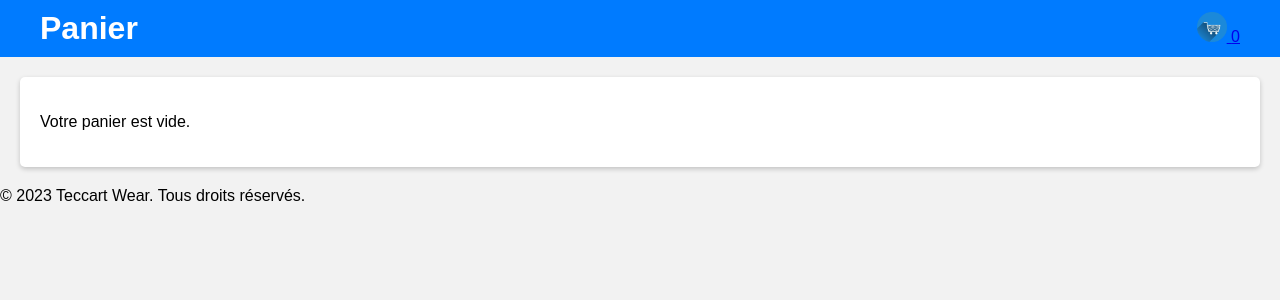
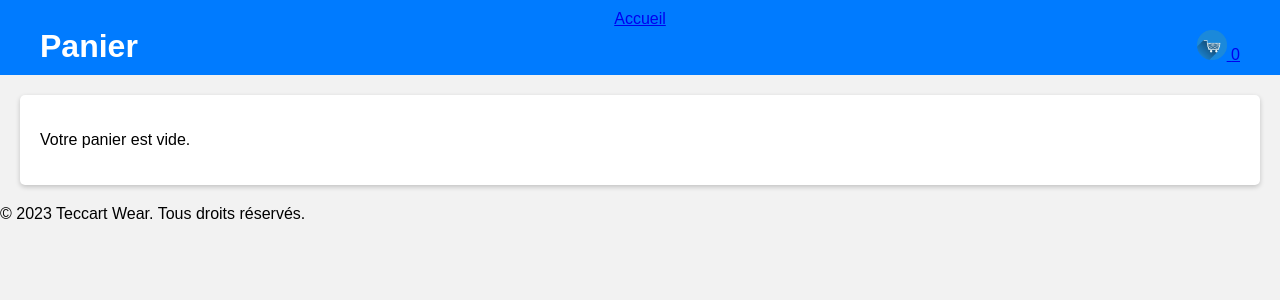
Before and after one commit to Unchevreuill/projet2_Savoie, a PHP site: page /pages/panier.php in a window 1280 px wide. Shown: the top 300 px of the page. Run offline with PHP 8.4, Linux system fonts and the light colour scheme.

Commit message:
correction de bug 1.02

```diff
--- a/pages/panier.php
+++ b/pages/panier.php
@@ -30,6 +30,9 @@ if ($_SERVER['REQUEST_METHOD'] === 'POST' && isset($_POST['retirer_produit'])) {
 </head>
 <body>
     <header>
+    <div class="login-button">
+            <a href="accueil.php">Accueil</a>
+        </div>
         <div class="header-content">
             <h1>Panier</h1>
             <div class="cart">
```
